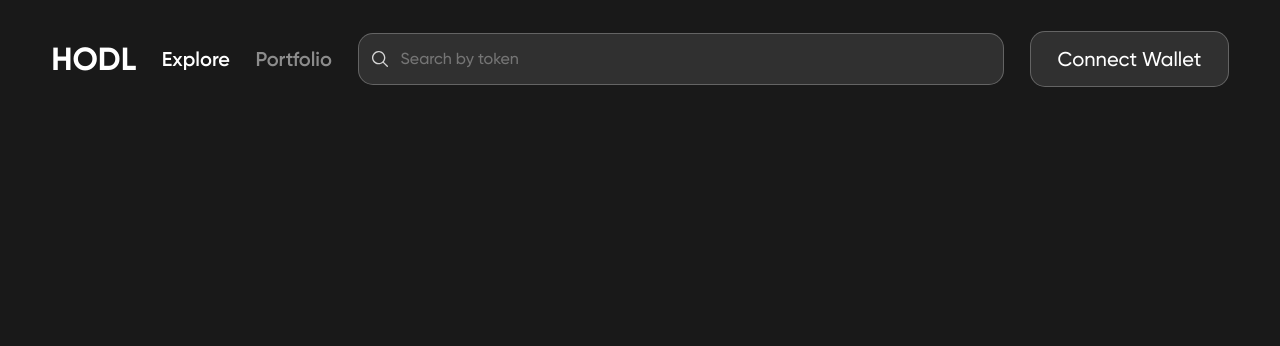
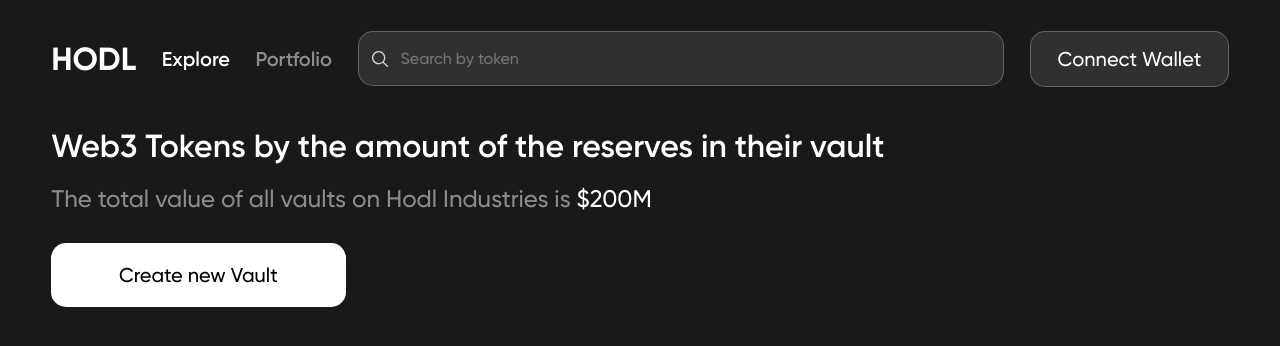
Before and after one commit to aarumi8/nuxt-hodl, a Nuxt app: page / in a window 1280 px wide. Shown: the top 346 px of the page. Built offline with nearby package versions, Linux system fonts and the light colour scheme.

Commit message:
add main page, page intro

```diff
--- a/app.vue
+++ b/app.vue
@@ -1,6 +1,20 @@
 <template>
   <div>
     <Header />
-    <NuxtPage />
+    <div class="layout">
+      <NuxtPage />
+    </div>
   </div>
 </template>
+
+<style scoped>
+.layout {
+  margin-top: 40px;
+}
+@media (max-width: 767px) {
+  .layout {
+    margin: 3.9vh 4vw 3.9vh 4vw;
+  }
+}
+
+</style>
--- /dev/null
+++ b/components/Button.vue
@@ -0,0 +1,37 @@
+<template>
+  <button :style="buttonStyles" @click="$emit('click')">
+    <slot></slot> <!-- Allows for flexible content -->
+  </button>
+</template>
+
+<script setup lang="ts">
+const props = defineProps({
+  color: String,
+  onClick: Function,
+});
+const emit = defineEmits(['click']);
+
+const buttonStyles = computed(() => ({
+  display: 'flex',
+  width: '100%',
+  justifyContent: 'center',
+  alignItems: 'center',
+  gap: '10px',
+  borderRadius: '15px',
+  padding: '20px 30px',
+  background: props.color || '#FFF', // Default to white if no color is provided
+  fontFamily: "Gilroy",
+  fontSize: '1.25rem',
+  fontWeight: '500',
+}));
+</script>
+
+<style scoped>
+button {
+  border: none;
+  cursor: pointer;
+}
+button:hover, button:active {
+  opacity: 0.75;
+}
+</style>
--- /dev/null
+++ b/components/CreateVaultButton.vue
@@ -0,0 +1,19 @@
+<template>
+  <Button :color="buttonColor" @click="handleClick">
+    {{ buttonText }}
+  </Button>
+</template>
+
+<script setup lang="ts">
+const props = defineProps({
+  buttonColor: String,
+  buttonText: String,
+});
+
+const emit = defineEmits(['click']);
+
+function handleClick() {
+  console.log('create vault btn')
+  // Additional logic for the ConnectButton click event
+}
+</script>
--- /dev/null
+++ b/components/HeadingText.vue
@@ -0,0 +1,18 @@
+<template>
+  <div class='heading-text'>{{ text }}</div>
+</template>
+
+<script setup lang="ts">
+defineProps<{ text: string }>();
+</script>
+
+<style scoped>
+.heading-text {
+  color: #fff;
+  font-size: 2rem;
+  font-family: Gilroy;
+  font-weight: 600;
+  font-style: normal;
+  line-height: normal;
+}
+</style>
--- /dev/null
+++ b/components/PageIntroTextView.vue
@@ -0,0 +1,22 @@
+<template>
+    <div class="wrapper">
+      <HeadingText :text="headingText" />
+      <SubText :sub-text="subText" :sub-text-active="subTextActive" />
+    </div>
+</template>
+
+<script setup lang="ts">
+const props = defineProps({
+  headingText: String,
+  subText: String,
+  subTextActive: String,
+});
+</script>
+
+<style scoped>
+.wrapper {
+  display: flex;
+  flex-direction: column;
+  gap: 20px;
+}
+</style>
--- a/components/SearchBar.vue
+++ b/components/SearchBar.vue
@@ -68,7 +68,7 @@ const handleSearch = () => {
   display: flex;
   position: relative;
   width: 100%;
-  padding: 1.85vh 1.08vw;
+  padding: 2vh 1.08vw;
   align-items: center;
   gap: 10px;
   border-radius: 15px;
--- /dev/null
+++ b/components/SubText.vue
@@ -0,0 +1,34 @@
+<template>
+  <div>
+    <div class='sub-text'>{{ subText }}</div>
+    <div class='sub-text-active'>{{ " " + subTextActive }}</div>
+  </div>
+</template>
+
+<script setup lang="ts">
+const props = defineProps({
+  subText: String,
+  subTextActive: String,
+});
+</script>
+
+<style scoped>
+.sub-text, .sub-text-active {
+  display: inline; /* Make both divs display inline */
+  font-family: Gilroy;
+  font-style: normal;
+  line-height: normal;
+}
+
+.sub-text {
+  color: rgb(140, 140, 140);
+  font-size: 1.5rem;
+  font-weight: 500;
+}
+
+.sub-text-active {
+  color: #fff;
+  font-size: 1.5rem;
+  font-weight: 500;
+}
+</style>
--- a/pages/index.vue
+++ b/pages/index.vue
@@ -1,3 +1,34 @@
 <template>
-  <div></div>
+  <div>
+    <div class="page-intro">
+      <PageIntroTextView
+        :heading-text="'Web3 Tokens by the amount of the reserves in their vault'"
+        :sub-text="'The total value of all vaults on Hodl Industries is'"
+        :sub-text-active="'$200M'"
+      />
+      <div class="button-wrapper">
+        <CreateVaultButton buttonColor="#FFF" buttonText="Create new Vault" />
+      </div>
+    </div>
+  </div>
 </template>
+
+<script setup lang="ts">
+</script>
+
+<style scoped>
+.page-intro {
+  display: flex;
+  flex-direction: column;
+  gap: 30px;
+}
+.button-wrapper {
+  display: flex;
+  width: 25%;
+}
+@media (max-width: 960px) {
+  .button-wrapper {
+    width: 100%;
+  }
+}
+</style>
```
